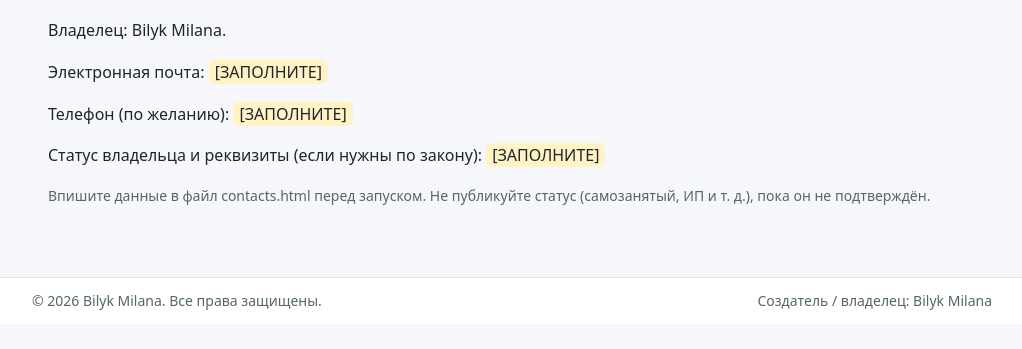
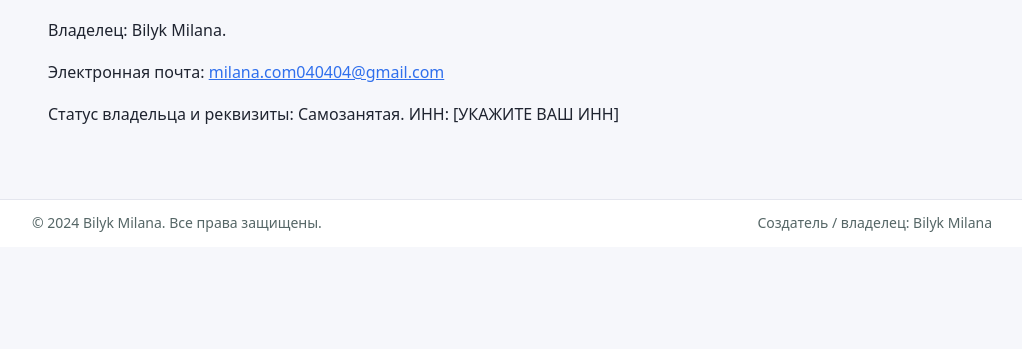
Before and after one commit to MilanaBilyk/07text, a plain HTML site: page contacts.html in a window 1280 px wide. Shown: the part 141-490 px from the top of the page, without its empty margins (128-1150 px from the left). Drawn offline with Linux system fonts and the light colour scheme.

Commit message:
Update contacts.html

```diff
--- a/contacts.html
+++ b/contacts.html
@@ -1,7 +1,7 @@
 <!doctype html><html lang="ru"><head><meta charset="utf-8"><meta name="viewport" content="width=device-width,initial-scale=1">
 <title>Контакты — СловоМетр</title><meta name="description" content="Бесплатный подсчёт символов, слов и предложений, поиск повторов, очистка текста и анализ ключевых слов. Работает в браузере."><link rel="icon" href="/favicon.svg" type="image/svg+xml"><link rel="stylesheet" href="/style.css">
 <meta property="og:title" content="Контакты — СловоМетр"><meta property="og:description" content="Бесплатный подсчёт символов, слов и предложений, поиск повторов, очистка текста и анализ ключевых слов. Работает в браузере."><meta property="og:type" content="website"><meta property="og:locale" content="ru_RU"><meta property="og:site_name" content="СловоМетр">
-<meta name="author" content="Bilyk Milana"><meta name="copyright" content="© 2026 Bilyk Milana"></head><body>
+<meta name="author" content="Bilyk Milana"><meta name="copyright" content="© 2024 Bilyk Milana"></head><body>
 <header><div class="w"><a class="logo" href="/"><svg width="28" height="28" viewBox="0 0 32 32"><rect width="32" height="32" rx="8" fill="var(--a)"/><text x="16" y="23" font-size="19" text-anchor="middle" fill="#fff" font-family="sans-serif" font-weight="700">С</text></svg>СловоМетр</a><nav><a href="/">Главная</a><a href="/about.html">О проекте</a><a href="/contacts.html">Контакты</a><a href="/privacy.html">Конфиденциальность</a><a href="/terms.html">Условия</a></nav></div></header>
-<main><h1>Контакты</h1><p>Владелец: Bilyk Milana.</p><p>Электронная почта: <span class="todo">[ЗАПОЛНИТЕ]</span></p><p>Телефон (по желанию): <span class="todo">[ЗАПОЛНИТЕ]</span></p><p>Статус владельца и реквизиты (если нужны по закону): <span class="todo">[ЗАПОЛНИТЕ]</span></p><p class='note'>Впишите данные в файл contacts.html перед запуском. Не публикуйте статус (самозанятый, ИП и т. д.), пока он не подтверждён.</p></main>
-<footer><div class="w"><span>© 2026 Bilyk Milana. Все права защищены.</span><span>Создатель / владелец: Bilyk Milana</span></div></footer></body></html>
+<main><h1>Контакты</h1><p>Владелец: Bilyk Milana.</p><p>Электронная почта: <a href="mailto:milana.com040404@gmail.com">milana.com040404@gmail.com</a></p><p>Статус владельца и реквизиты: Самозанятая. ИНН: [УКАЖИТЕ ВАШ ИНН]</p></main>
+<footer><div class="w"><span>© 2024 Bilyk Milana. Все права защищены.</span><span>Создатель / владелец: Bilyk Milana</span></div></footer></body></html>
```
